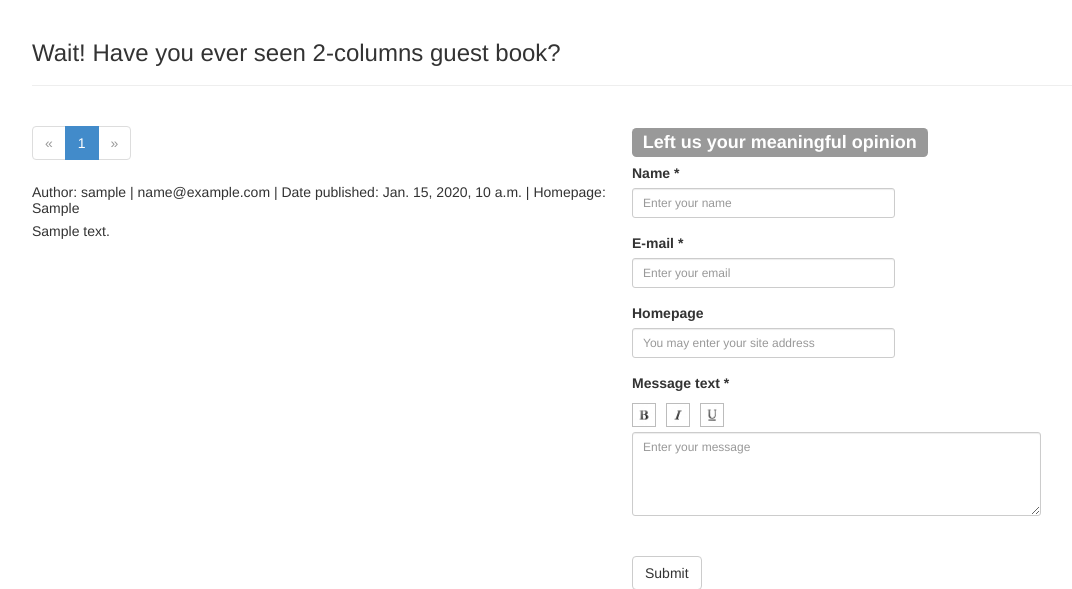
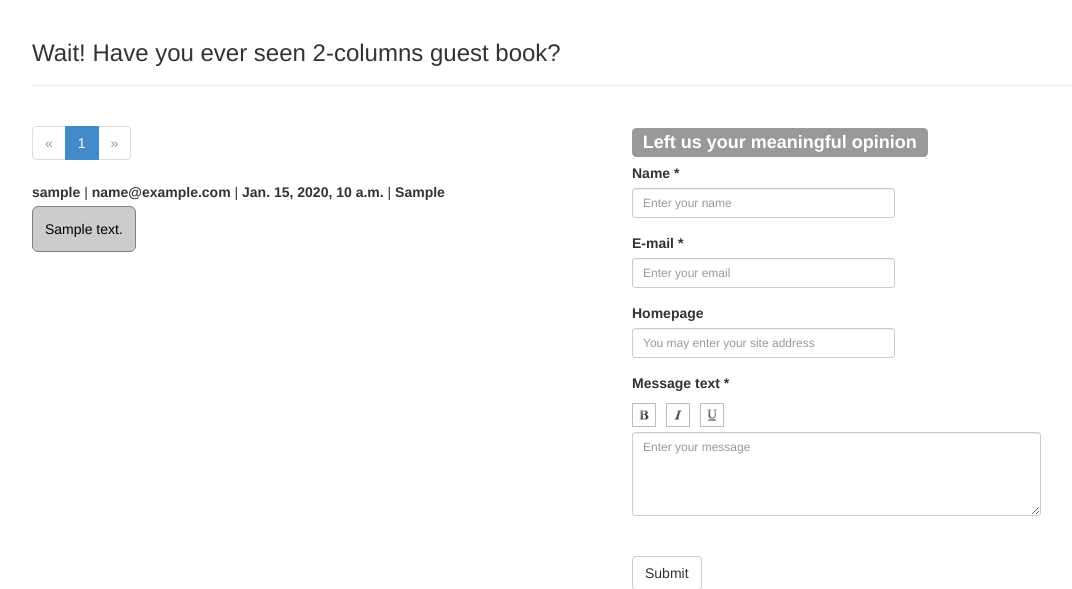
Before and after one commit to Valeriy-Burlaka/django-guest-book, a Django app: template guest_book/templates/book/message_board.html in a window 1280 px wide. Shown: the top 589 px of the page, without its empty margins (23-1095 px from the left). Run offline with Django 3.2, Linux system fonts and the light colour scheme; tables that the repository leaves empty hold one stand-in row (values such as "Sample post"); the template is opened without the code that fills it: values that come from a table or form of the project are taken from there, most other values are stand-ins (such as "Sample title", 1, 10 or a date in 2020); some libraries are stand-ins or nearby versions.

Commit message:
Increased char limit for text messages; Changed look and feel of text messages; Updated initial fixtures

```diff
--- a/guest_book/apps/book/forms.py
+++ b/guest_book/apps/book/forms.py
@@ -20,7 +20,7 @@ class MessageForm(forms.Form):
                                         {'placeholder': 'You may enter your site address',
                                          'class': 'form-control input-sm'})
                              )
-    message_body = forms.CharField(max_length=500, min_length=1,
+    message_body = forms.CharField(max_length=750, min_length=1,
                                    widget=forms.Textarea(attrs=\
                                         {'id':'comment',
                                          'placeholder': 'Enter your message',
--- a/guest_book/apps/book/static/css/style.css
+++ b/guest_book/apps/book/static/css/style.css
@@ -7,3 +7,15 @@
 	width: 24px;
 	height: 24px;
 }
+
+.message_body {
+    border: 1px solid #808080;
+    background-color: #ccc;
+    border-radius: 6px;
+    padding: 12px;
+    font-size: 14px;
+    color: black;
+    white-space: normal;
+    text-align: left;
+    display: inline-block;
+}
--- a/guest_book/templates/book/message_board.html
+++ b/guest_book/templates/book/message_board.html
@@ -49,11 +49,14 @@
                                 <!--</a>-->
                                 <div class="media-body">
                                     <h5 class="media-heading">
-                                        Author: {{ message.username }} | {{ message.user_email }} |
-                                        Date published: {{ message.pub_date }} |
-                                        {% if message.user_homepage %}Homepage: {{ message.user_homepage }}{% endif %}
+                                        <strong>{{ message.username }}</strong> |
+                                        <strong>{{ message.user_email }}</strong> |
+                                        <strong>{{ message.pub_date }}</strong>
+                                        {% if message.user_homepage %}
+                                            | <strong>{{ message.user_homepage }}</strong>
+                                        {% endif %}
                                     </h5>
-                                    {{ message.message_text|safe }}
+                                    <span class="message_body">{{ message.message_text|safe }}</span>
                                 </div>
                             </li>
                         {% endfor %}
```
Also changed, not shown: guest_book/apps/book/fixtures/initial_data.json (+1 -1 lines).
